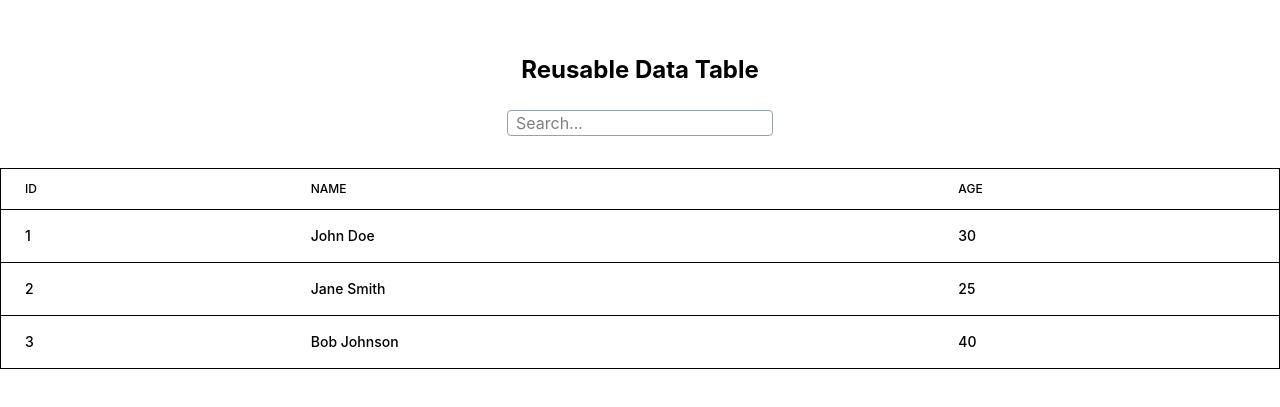
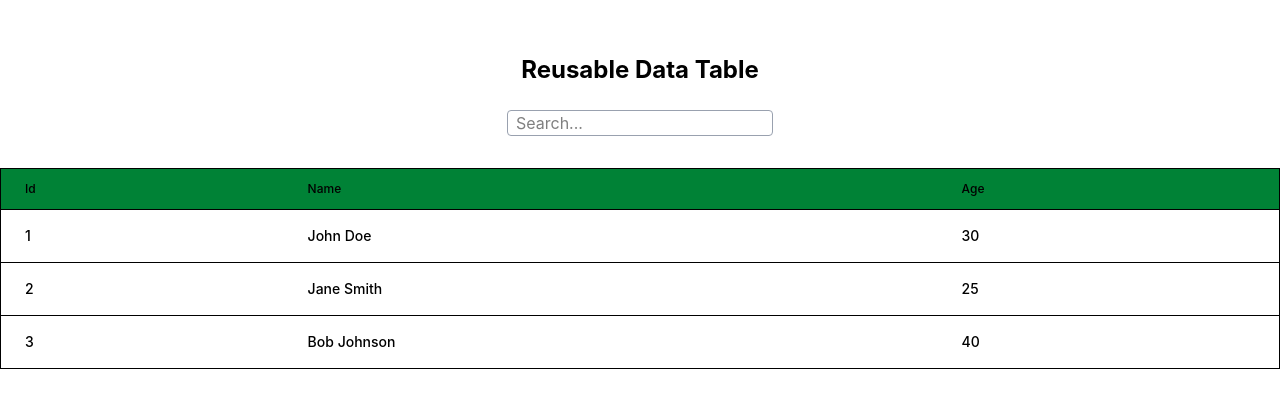
Before and after one commit to 5no0p/reusable-table-vue, a Vue app: page / in a window 1280 px wide. Shown: the part 189-596 px from the top of the page. Built offline with nearby package versions, Linux system fonts and the light colour scheme.

Commit message:
fix: Use sort function in the template and use v-for for headers and rows

```diff
--- a/src/Grid.vue
+++ b/src/Grid.vue
@@ -54,27 +54,42 @@ const filteredData = computed(() => {
   return data
 })
 
+// Define function for sort in the template
+function sortBy(sortKey){
+  const { key, direction } = sortConfig.value
+  sortConfig.value = key === sortKey
+    ? { key: sortKey, direction: direction === 'asc' ? 'desc' : 'asc' }
+    : { key: sortKey, direction: 'asc' }
+}
+
+// Define function for displaying the name in the template
+const capitalize = (s) => s.charAt(0).toUpperCase() + s.slice(1)
+
 </script>
 
 <template>
  <div class="min-w-full mx-60 mt-4">
       <div class="border">
-        <table class="min-w-full divide-y">
+        <table v-if="filteredData.length" class="min-w-full divide-y">
           <thead>
-            <tr>
-              <th scope="col" class="px-6 py-3 text-start text-xs font-medium uppercase" @click="sortConfig.key = 'id'; sortConfig.direction = sortConfig.direction === 'asc' ? 'desc' : 'asc'">ID</th>
-              <th scope="col" class="px-6 py-3 text-start text-xs font-medium uppercase" @click="sortConfig.key = 'name'; sortConfig.direction = sortConfig.direction === 'asc' ? 'desc' : 'asc'">Name</th>
-              <th scope="col" class="px-6 py-3 text-start text-xs font-medium uppercase" @click="sortConfig.key = 'age'; sortConfig.direction = sortConfig.direction === 'asc' ? 'desc' : 'asc'">Age</th>
+            <tr class="bg-green-700">
+              <th v-for="key in columns"
+                @click="sortBy(key)"
+              class="px-6 py-3 text-start text-xs font-medium"
+              >
+                {{ capitalize(key) }}
+                <span v-if="sortConfig.key === key" class="arrow" :class="sortConfig.direction"></span>
+              </th>
             </tr>
           </thead>
           <tbody class="divide-y">
-            <tr v-for="row in filteredData" :key="row.id" @click="selectedRow = row" :class="{ selected: selectedRow && selectedRow.id === row.id }">
-              <td class="px-6 py-4 whitespace-nowrap text-sm font-medium">{{ row.id }}</td>
-              <td class="px-6 py-4 whitespace-nowrap text-sm font-medium">{{ row.name }}</td>
-              <td class="px-6 py-4 whitespace-nowrap text-sm font-medium">{{ row.age }}</td>
+            <tr v-for="(entry, i) in filteredData" :key="i" @click="selectedRow = entry.id" :class="{ selected: selectedRow && selectedRow.id === row.id }">
+
+              <td v-for="key in columns" :key="key" class="px-6 py-4 whitespace-nowrap text-sm font-medium">{{ entry[key] }}</td>
             </tr>
           </tbody>
         </table>
+        <p v-else>No match founds.</p>
       </div>
     </div>
 </template>
```
